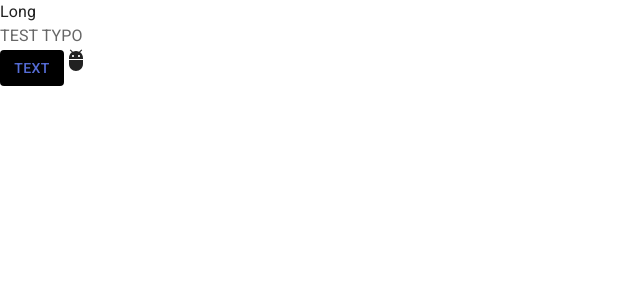
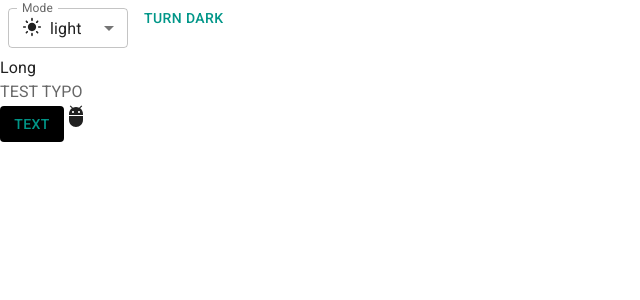
Before and after one commit to LongSolomon/trello-web, a React (Vite) app: page / in a window 1280 px wide. Shown: the top 300 px of the page, without its empty margins (0-640 px from the left). Built offline with nearby package versions, Linux system fonts and the light colour scheme.

Commit message:
dark-light

```diff
--- a/src/App.jsx
+++ b/src/App.jsx
@@ -4,9 +4,72 @@
 import AdbIcon from "@mui/icons-material/Adb";
 import Typography from "@mui/material/Typography";
 
+import { useColorScheme } from "@mui/material/styles";
+import useMediaQuery from "@mui/material/useMediaQuery";
+
+import InputLabel from "@mui/material/InputLabel";
+import MenuItem from "@mui/material/MenuItem";
+import FormControl from "@mui/material/FormControl";
+import Select from "@mui/material/Select";
+
+import LightModeIcon from "@mui/icons-material/LightMode";
+
+import Box from "@mui/material/Box";
+
+function ModeSelect() {
+  const { mode, setMode } = useColorScheme();
+  function handleChange(event) {
+    const currentMode = event.target.value;
+    setMode(currentMode);
+  }
+  return (
+    <FormControl sx={{ m: 1, minWidth: 120 }} size="small">
+      <InputLabel id="demo-select-small-label">Mode</InputLabel>
+      <Select
+        labelId="demo-select-small-label"
+        id="demo-select-small"
+        value={mode}
+        label="Mode"
+        onChange={handleChange}
+      >
+        <MenuItem value="">
+          <em>None</em>
+        </MenuItem>
+        <MenuItem value={"light"}>
+          <Box sx={{ display: "flex", alignItem: "center", gap: 1 }}>
+            <LightModeIcon fontSize={"small"} />
+            light
+          </Box>
+        </MenuItem>
+        <MenuItem value={"dark"}>dark</MenuItem>
+        <MenuItem value={"system"}>system</MenuItem>
+      </Select>
+    </FormControl>
+  );
+}
+
+function ModeToggle() {
+  const { mode, setMode } = useColorScheme();
+  // const prefersDarkMode = useMediaQuery("(prefers-color-scheme: dark)");
+  // const prefersLightMode = useMediaQuery("(prefers-color-scheme: light)");
+  // console.log(prefersDarkMode);
+  // console.log(prefersLightMode);
+  return (
+    <Button
+      onClick={() => {
+        setMode(mode === "light" ? "dark" : "light");
+      }}
+    >
+      {mode === "light" ? "Turn dark" : "Turn light"}
+    </Button>
+  );
+}
+
 function App() {
   return (
     <>
+      <ModeSelect />
+      <ModeToggle />
       <div>Long</div>
       <Typography variant="body1" color="text.secondary">
         TEST TYPO
--- a/src/main.jsx
+++ b/src/main.jsx
@@ -2,13 +2,13 @@
 import ReactDOM from "react-dom/client";
 import App from "./App.jsx";
 import CssBaseline from "@mui/material/CssBaseline";
-import { ThemeProvider } from "@mui/material/styles";
+import { Experimental_CssVarsProvider as CssVarsProvider } from '@mui/material/styles';
 import theme from "./theme";
 ReactDOM.createRoot(document.getElementById("root")).render(
   <React.StrictMode>
-    <ThemeProvider theme={theme}>
+    <CssVarsProvider theme={theme}>
       <CssBaseline />
       <App />
-    </ThemeProvider>
+    </CssVarsProvider>
   </React.StrictMode>
 );
--- a/src/theme.js
+++ b/src/theme.js
@@ -1,19 +1,23 @@
-import { createTheme } from "@mui/material/styles";
-import { red } from "@mui/material/colors";
-
+import { experimental_extendTheme as extendTheme } from "@mui/material/styles";
+// import { red } from "@mui/material/colors";
+import { teal, deepOrange, cyan, orange } from "@mui/material/colors";
 // Create a theme instance.
-const theme = createTheme({
-  palette: {
-    primary: {
-      main: "#556cd6",
+const theme = extendTheme({
+  colorSchemes: {
+    light: {
+      palette: {
+        primary: teal,
+        secondary: deepOrange,
+      },
     },
-    secondary: {
-      main: "#19857b",
-    },
-    error: {
-      main: red.A400,
+    dark: {
+      palette: {
+        primary: cyan,
+        secondary: orange,
+      },
     },
   },
+  // ...other properties
 });
 
 export default theme;
```
